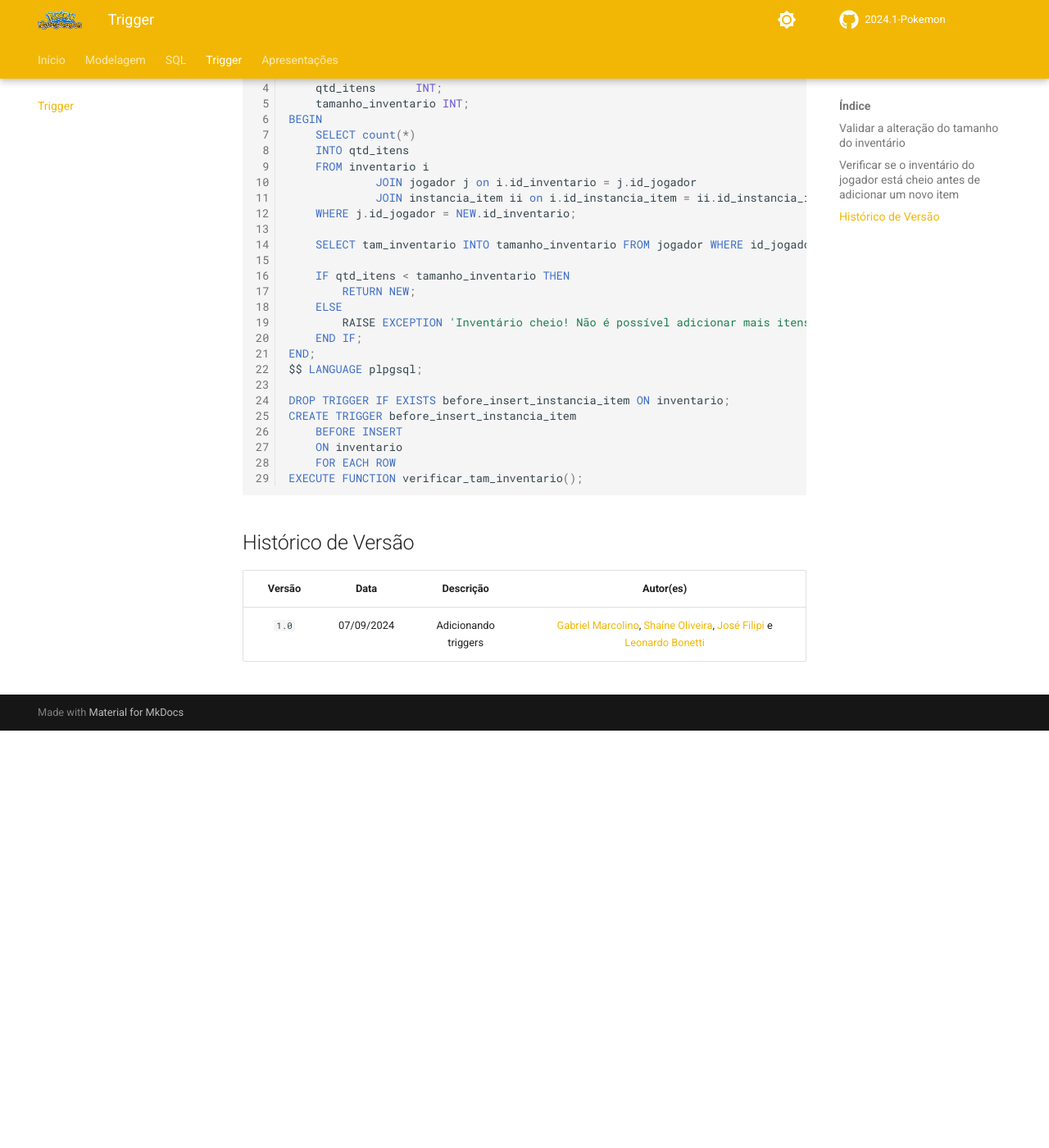
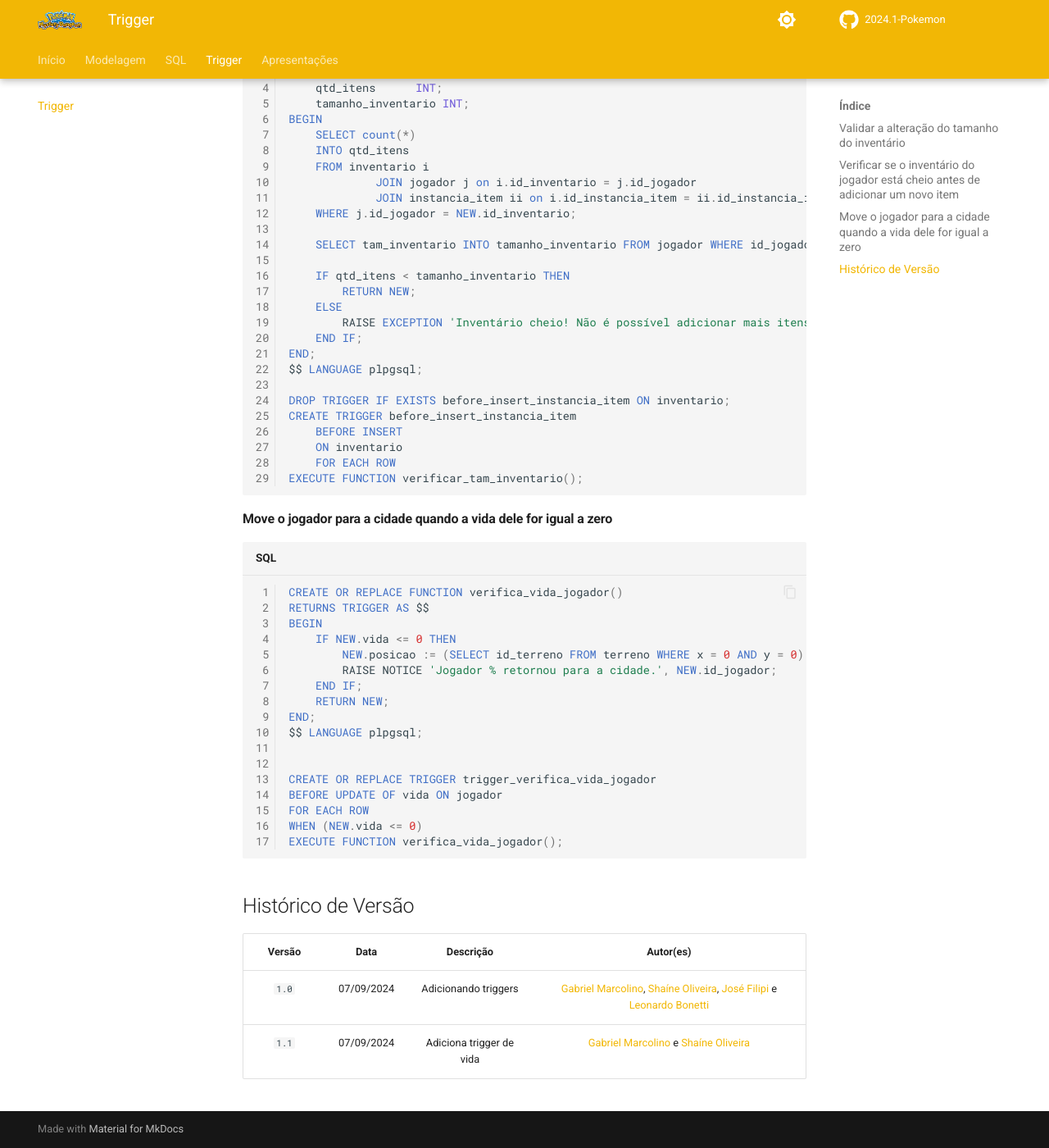
Before and after one commit to SBD1/2024.1-Pokemon, an MkDocs documentation site: the page built from docs/sql/trigger_procedure/trigger_procedure.md, in a window 1280 px wide and 1400 px high, scrolled down 684 px. Shown: the whole window at 82% size. Built offline with MkDocs 1.6.1 and Material for MkDocs 9.7.7, drawn with Linux system fonts in a browser that asks for light colours; comment, search, counter and statistics services are not loaded; before the commit the page ends 1575 px from its top, so only the background shows below that.

Commit message:
Adiciona trigger de vida do jogador.

```diff
--- a/docs/sql/trigger_procedure/trigger_procedure.md
+++ b/docs/sql/trigger_procedure/trigger_procedure.md
@@ -52,8 +52,30 @@ CREATE TRIGGER before_insert_instancia_item
 EXECUTE FUNCTION verificar_tam_inventario();
 ~~~~
 
+#### Move o jogador para a cidade quando a vida dele for igual a zero
+~~~~sql
+CREATE OR REPLACE FUNCTION verifica_vida_jogador()
+RETURNS TRIGGER AS $$
+BEGIN
+    IF NEW.vida <= 0 THEN
+        NEW.posicao := (SELECT id_terreno FROM terreno WHERE x = 0 AND y = 0);
+		RAISE NOTICE 'Jogador % retornou para a cidade.', NEW.id_jogador;
+    END IF;
+    RETURN NEW;
+END;
+$$ LANGUAGE plpgsql;
+
+
+CREATE OR REPLACE TRIGGER trigger_verifica_vida_jogador
+BEFORE UPDATE OF vida ON jogador
+FOR EACH ROW
+WHEN (NEW.vida <= 0)
+EXECUTE FUNCTION verifica_vida_jogador();
+~~~~
+
 ## Histórico de Versão
 
 | Versão |    Data    |      Descrição      |                                                                                                Autor(es)                                                                                                 |
 | :----: | :--------: | :-----------------: | :------------------------------------------------------------------------------------------------------------------------------------------------------------------------------------------------------: |
 | `1.0`  | 07/09/2024 | Adicionando triggers | [Gabriel Marcolino](https://github.com/GabrielMR360), [Shaíne Oliveira](ttps://github.com/ShaineOliveira), [José Filipi](https://github.com/JoseFilipi) e [Leonardo Bonetti](https://github.com/LeoFacB) |
+| `1.1`  | 07/09/2024 | Adiciona trigger de vida | [Gabriel Marcolino](https://github.com/GabrielMR360) e [Shaíne Oliveira](ttps://github.com/ShaineOliveira) |
```
Also changed, not shown: 1 other file.
